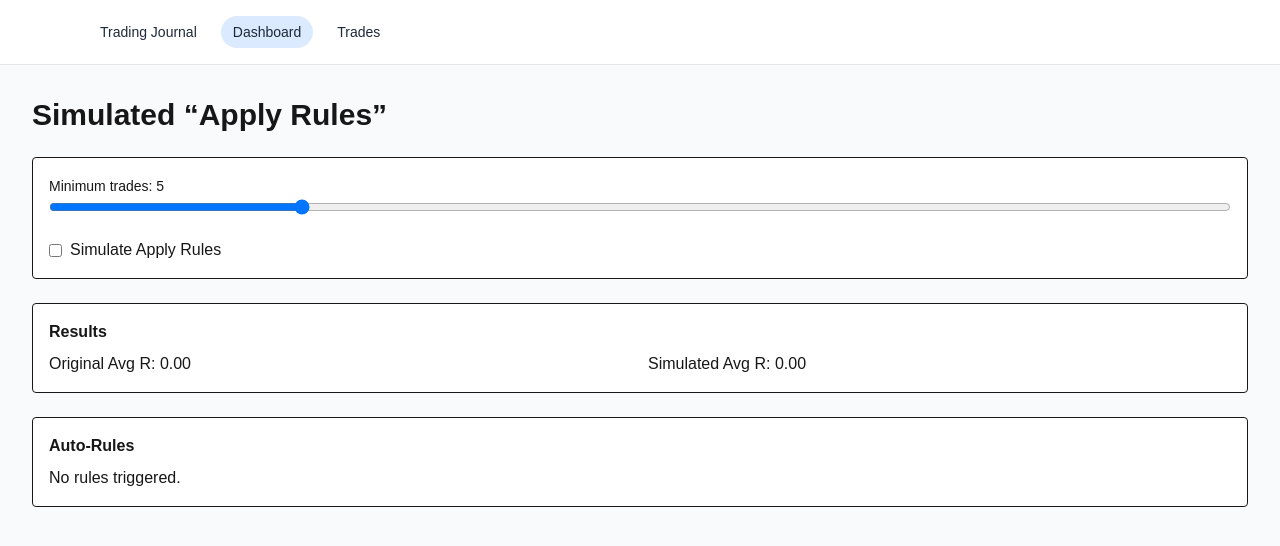
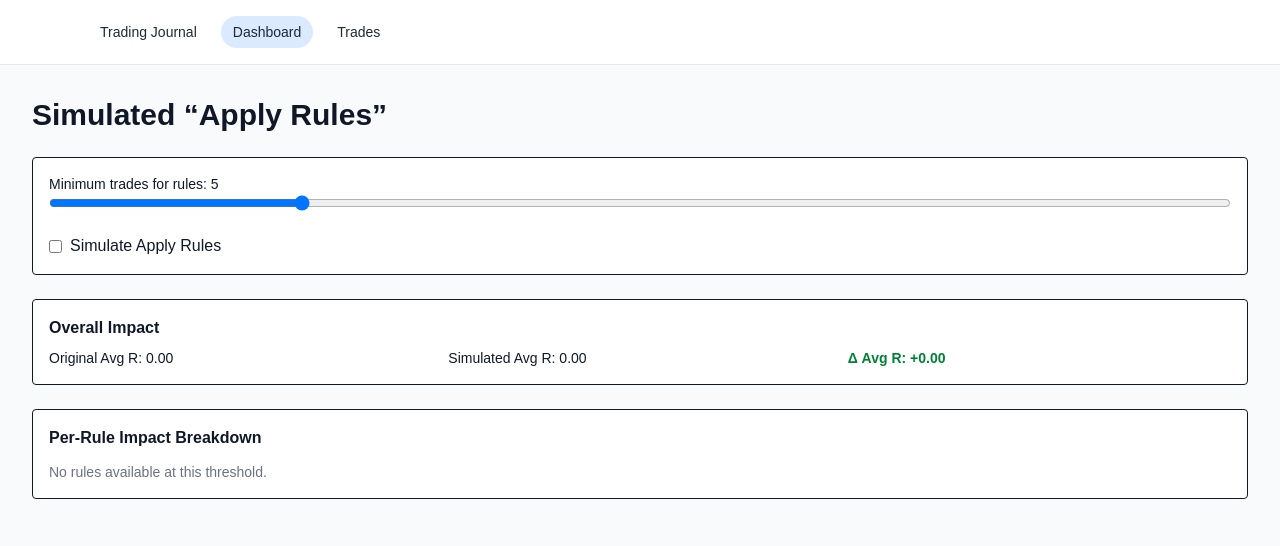
Before and after one commit to jorgemancipe/trading-journal, a Next.js app: page /dashboard in a window 1280 px wide. Shown: the top 546 px of the page. Built offline with nearby package versions, Linux system fonts and the light colour scheme.

Commit message:
Refactor rules handling and update UI elements

```diff
--- a/app/dashboard/page.tsx
+++ b/app/dashboard/page.tsx
@@ -3,7 +3,15 @@
 import { useMemo, useState } from "react";
 import { useTrades } from "../context/TradesContext";
 
+/* ---------- types ---------- */
+
 type Session = "Open" | "Midday" | "Power Hour";
+
+type Rule = {
+  strategy: string;
+  session: Session;
+};
+
 /* ---------- helpers ---------- */
 
 function getSessionFromDate(dateStr: string): Session | null {
@@ -37,6 +45,7 @@ export default function DashboardPage() {
     [trades]
   );
 
+  /* Build strategy × session stats */
   const matrix = useMemo(() => {
     const map = new Map<
       string,
@@ -64,8 +73,10 @@ export default function DashboardPage() {
     return map;
   }, [validTrades]);
 
-  const rules = useMemo(() => {
-    const out: { strategy: string; session: Session }[] = [];
+  /* Auto‑rules */
+  const rules: Rule[] = useMemo(() => {
+    const out: Rule[] = [];
+
     for (const [strategy, row] of matrix.entries()) {
       for (const [session, cell] of row.entries()) {
         const r = cell.totalR / cell.count;
@@ -74,15 +85,18 @@ export default function DashboardPage() {
         }
       }
     }
+
     return out;
   }, [matrix, minTrades]);
 
+  /* Simulated application */
   const simulatedTrades = useMemo(() => {
     if (!simulate) return validTrades;
 
     return validTrades.filter((t) => {
       const s = getSessionFromDate(t.date);
       if (!s) return true;
+
       return !rules.some(
         (r) => r.strategy === t.strategy && r.session === s
       );
@@ -91,17 +105,19 @@ export default function DashboardPage() {
 
   const originalAvgR = avgR(validTrades);
   const simulatedAvgR = avgR(simulatedTrades);
+  const deltaCombined = simulatedAvgR - originalAvgR;
 
   return (
-    <main className="min-h-screen bg-gray-50 p-8">
+    <main className="min-h-screen bg-gray-50 p-8 text-gray-900">
       <h1 className="text-3xl font-bold mb-6">
         Simulated “Apply Rules”
       </h1>
 
-      <div className="bg-white p-4 border rounded mb-6 space-y-4">
+      {/* Controls */}
+      <div className="bg-white border rounded p-4 mb-6 space-y-4">
         <div>
-          <label className="text-sm font-medium">
-            Minimum trades: {minTrades}
+          <label className="block text-sm font-medium">
+            Minimum trades for rules: {minTrades}
           </label>
           <input
             type="range"
@@ -123,27 +139,78 @@ export default function DashboardPage() {
         </label>
       </div>
 
-      <div className="bg-white p-4 border rounded mb-6">
-        <h2 className="font-semibold mb-2">Results</h2>
-        <div className="grid grid-cols-2 gap-4">
+      {/* Overall simulation result */}
+      <div className="bg-white border rounded p-4 mb-6">
+        <h2 className="font-semibold mb-2">Overall Impact</h2>
+        <div className="grid grid-cols-3 gap-4 text-sm">
           <div>Original Avg R: {originalAvgR.toFixed(2)}</div>
           <div>Simulated Avg R: {simulatedAvgR.toFixed(2)}</div>
+          <div
+            className={
+              deltaCombined >= 0
+                ? "text-green-700 font-semibold"
+                : "text-red-700 font-semibold"
+            }
+          >
+            Δ Avg R: {deltaCombined >= 0 ? "+" : ""}
+            {deltaCombined.toFixed(2)}
+          </div>
         </div>
       </div>
 
-      <div className="bg-white p-4 border rounded">
-        <h2 className="font-semibold mb-2">Auto‑Rules</h2>
+      {/* ✅ Per‑Rule Impact Breakdown */}
+      <div className="bg-white border rounded p-4 mb-6">
+        <h2 className="font-semibold mb-3">
+          Per‑Rule Impact Breakdown
+        </h2>
+
         {rules.length === 0 ? (
-          <div>No rules triggered.</div>
+          <div className="text-sm text-gray-500">
+            No rules available at this threshold.
+          </div>
         ) : (
-          <ul className="list-disc list-inside">
-            {rules.map((r, i) => (
-              <li key={i}>
-                Disable <strong>{r.strategy}</strong> during{" "}
-                <strong>{r.session}</strong>
-              </li>
-            ))}
-          </ul>
+          <table className="min-w-full text-sm">
+            <thead className="bg-gray-100">
+              <tr>
+                <th className="px-3 py-2 text-left">Rule</th>
+                <th className="px-3 py-2 text-right">Trades Removed</th>
+                <th className="px-3 py-2 text-right">Δ Avg R</th>
+              </tr>
+            </thead>
+            <tbody>
+              {rules.map((rule, i) => {
+                const filtered = validTrades.filter((t) => {
+                  const s = getSessionFromDate(t.date);
+                  return !(
+                    t.strategy === rule.strategy && s === rule.session
+                  );
+                });
+
+                const delta = avgR(filtered) - originalAvgR;
+                const removed = validTrades.length - filtered.length;
+
+                return (
+                  <tr key={i} className="border-t">
+                    <td className="px-3 py-2">
+                      Disable <strong>{rule.strategy}</strong> during{" "}
+                      <strong>{rule.session}</strong>
+                    </td>
+                    <td className="px-3 py-2 text-right">{removed}</td>
+                    <td
+                      className={`px-3 py-2 text-right font-semibold ${
+                        delta >= 0
+                          ? "text-green-700"
+                          : "text-red-700"
+                      }`}
+                    >
+                      {delta >= 0 ? "+" : ""}
+                      {delta.toFixed(2)}
+                    </td>
+                  </tr>
+                );
+              })}
+            </tbody>
+          </table>
         )}
       </div>
     </main>
```
